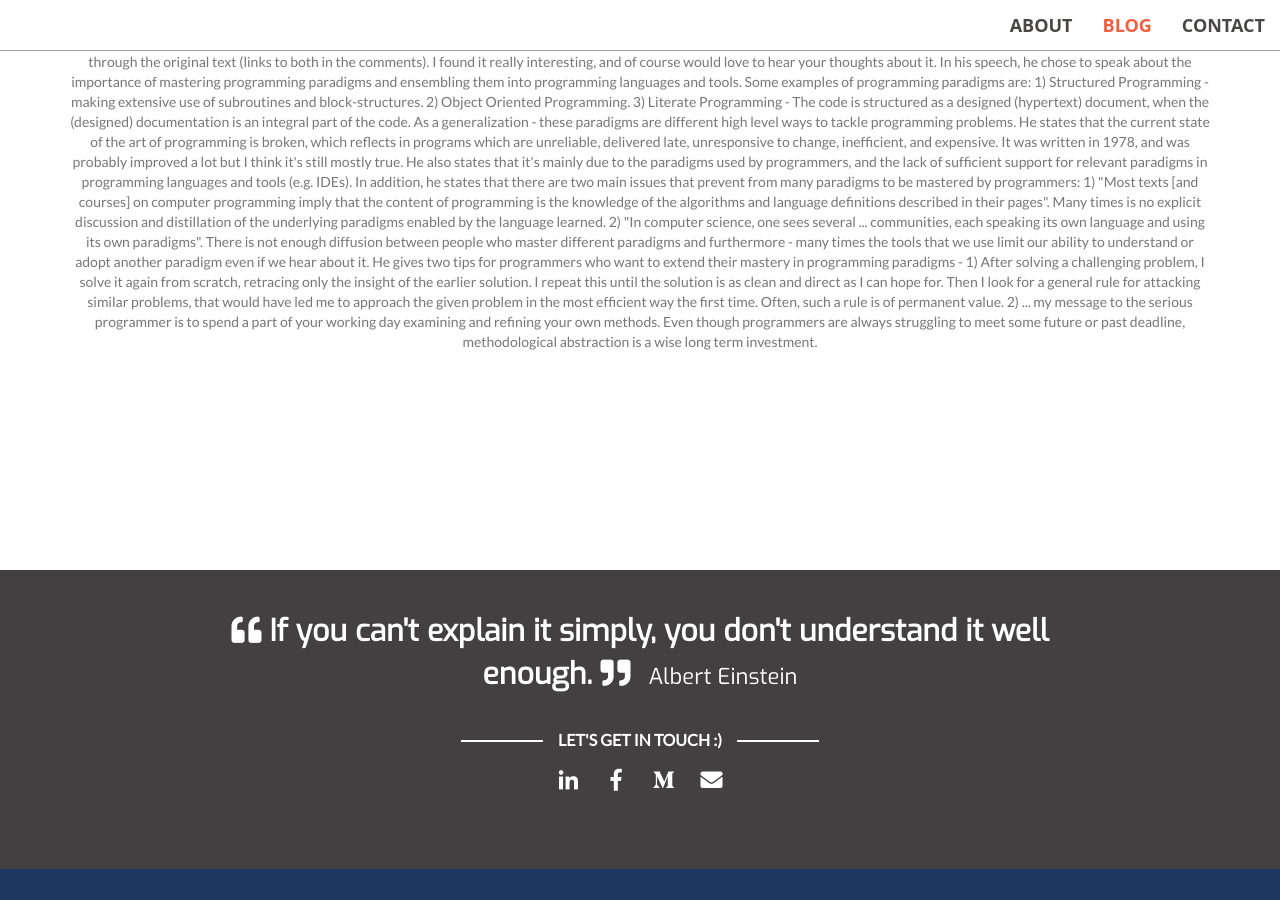
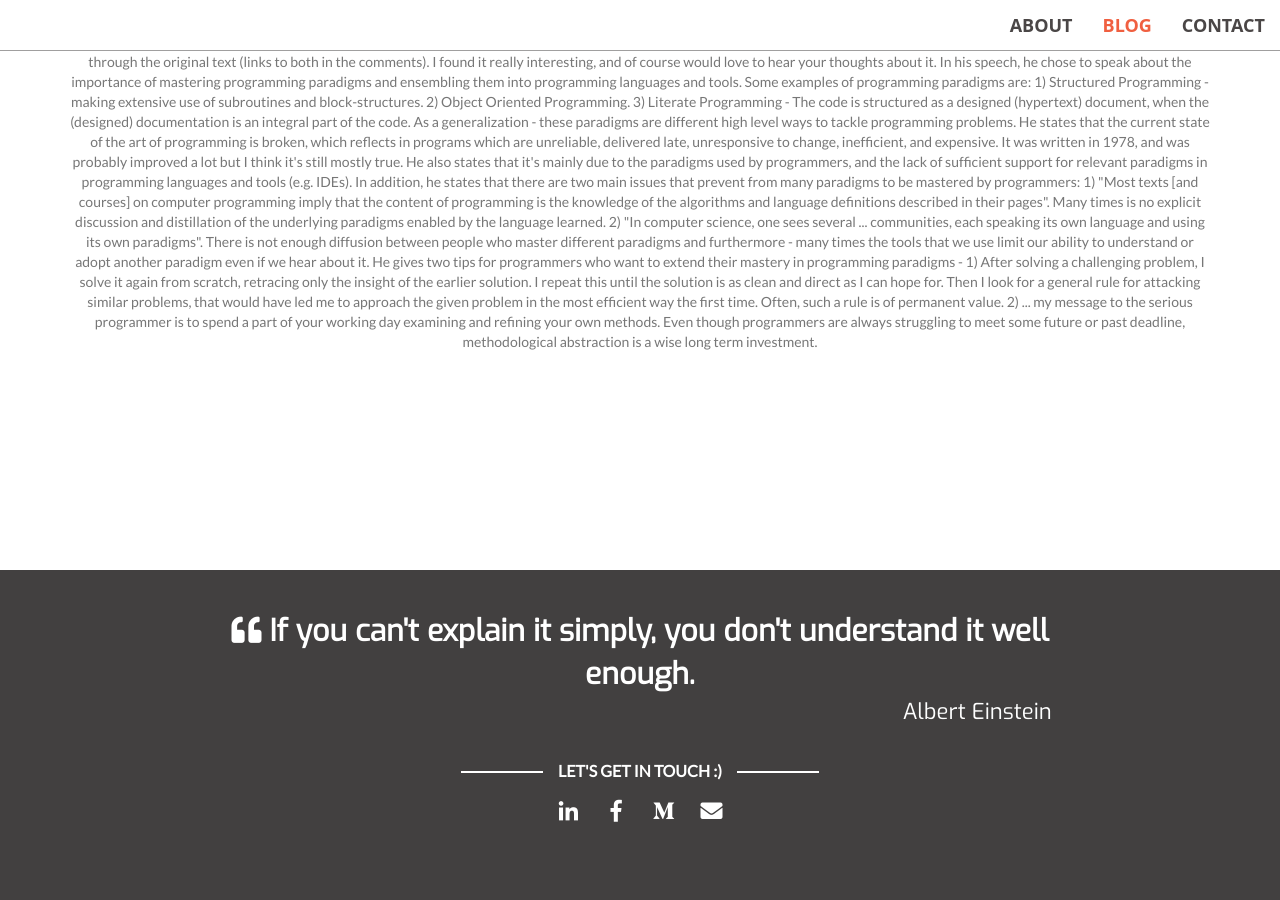
Before and after one commit to idan-bassuk/idan-bassuk.github.io, a Jekyll site: the page built from index.html, in a window 1280 px wide and 900 px high, scrolled down 1770 px. Built offline with Jekyll 4.4.1, drawn with Linux system fonts in a browser that asks for light colours; before the commit the page ends 2639 px from its top, so only the background shows below that.

Commit message:
Update contact.html

```diff
--- a/_includes/contact.html
+++ b/_includes/contact.html
@@ -3,8 +3,8 @@
             <div class="col-lg-8 col-lg-offset-2 text-center quote">
                 <i class="fas fa-quote-left"></i>
                 <span>{{ site.quote }}</span>
-                <i class="fas fa-quote-right"></i>
-                <span class="quote-by">{{ site.quote-by }}</span>
+                <br>
+                <span class="quote-by pull-right">{{ site.quote-by }}</span>
             </div>
         </div>
     <br>
```
